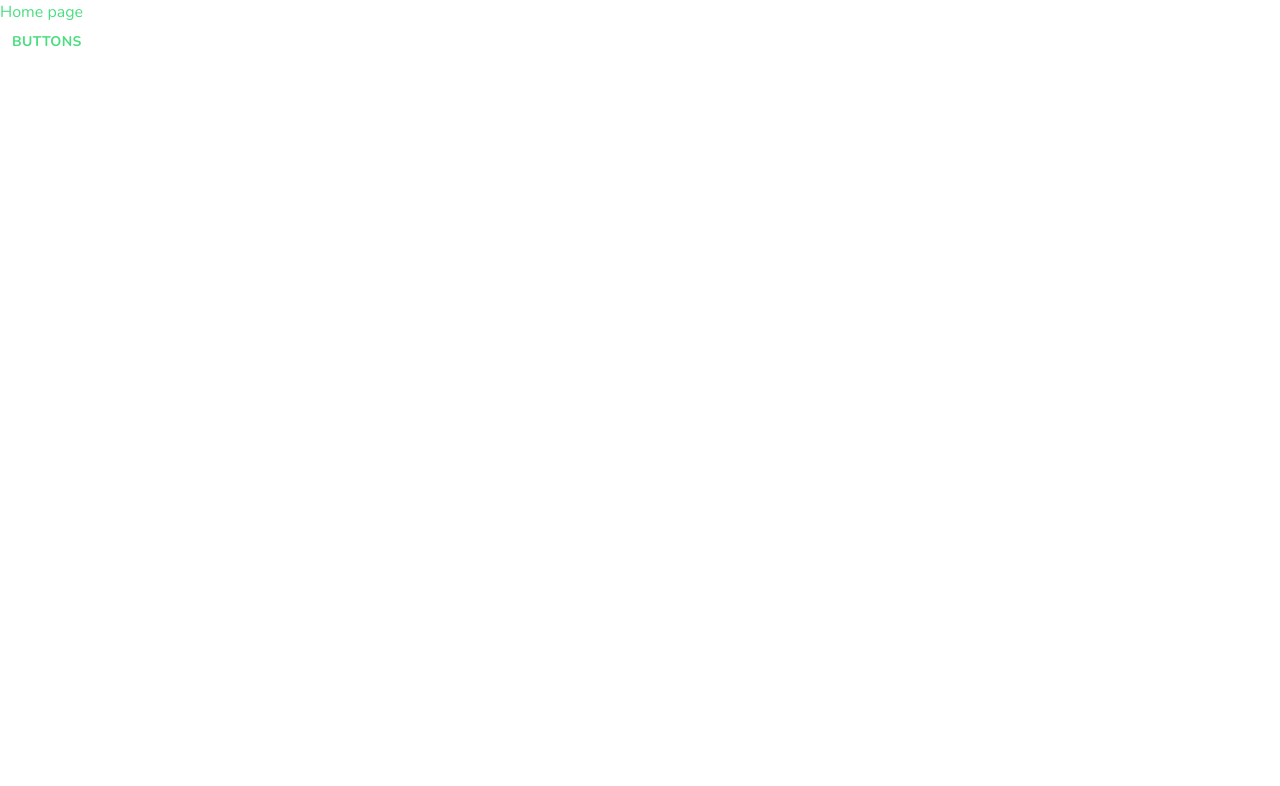
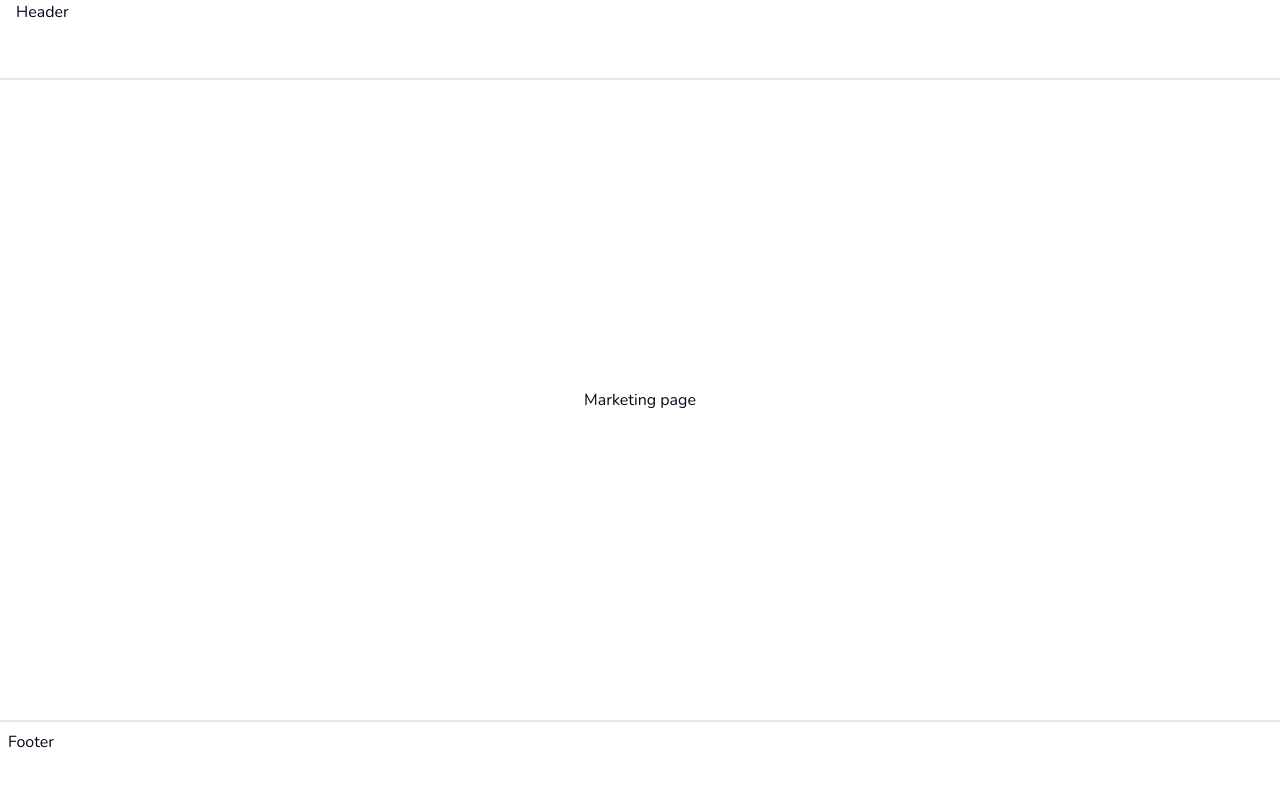
Before and after one commit to TecHeReTiC3141/DuolingoClone, a Next.js app: page / in a window 1280 px wide. Shown: the top 786 px of the page. Built offline with nearby package versions, Linux system fonts and the light colour scheme.

Commit message:
Skeleton for marketing (landing) page

```diff
--- /dev/null
+++ b/app/(marketing)/Footer.tsx
@@ -0,0 +1,7 @@
+export function Footer() {
+    return (
+        <footer className="hidden lg:block h-20 w-ful border-t-2 border-slate-200 p-2">
+            Footer
+        </footer>
+    )
+}
--- /dev/null
+++ b/app/(marketing)/Header.tsx
@@ -0,0 +1,7 @@
+export function Header() {
+    return (
+        <header className="h-20 w-full border-b-2 border-slate-200 px-4">
+            Header
+        </header>
+    )
+}
--- /dev/null
+++ b/app/(marketing)/layout.tsx
@@ -0,0 +1,18 @@
+import { Header } from "@/app/(marketing)/Header";
+import { Footer } from "@/app/(marketing)/Footer";
+
+interface MarketingLayoutProps {
+    children: React.ReactNode,
+}
+
+export default function MarketingLayout({ children }: MarketingLayoutProps) {
+    return (
+        <div className="min-h-screen flex flex-col">
+            <Header />
+            <main className="flex-1 flex flex-col items-center justify-center">
+                {children}
+            </main>
+            <Footer />
+        </div>
+    )
+}
--- /dev/null
+++ b/app/(marketing)/page.tsx
@@ -0,0 +1,10 @@
+import Image from "next/image";
+import { Button } from "@/components/ui/button";
+
+export default function HomePage() {
+    return (
+        <div className="">
+            <h2>Marketing page</h2>
+        </div>
+    );
+}
--- a/app/page.tsx
+++ /dev/null
@@ -1,11 +0,0 @@
-import Image from "next/image";
-import { Button } from "@/components/ui/button";
-
-export default function Home() {
-    return (
-        <div className="text-green-400">
-            <h2>Home page</h2>
-            <Button variant="destructive" size="sm">Buttons</Button>
-        </div>
-    );
-}
```
Also changed, not shown: 1 other file (tests, documents, lock files or other folders).
